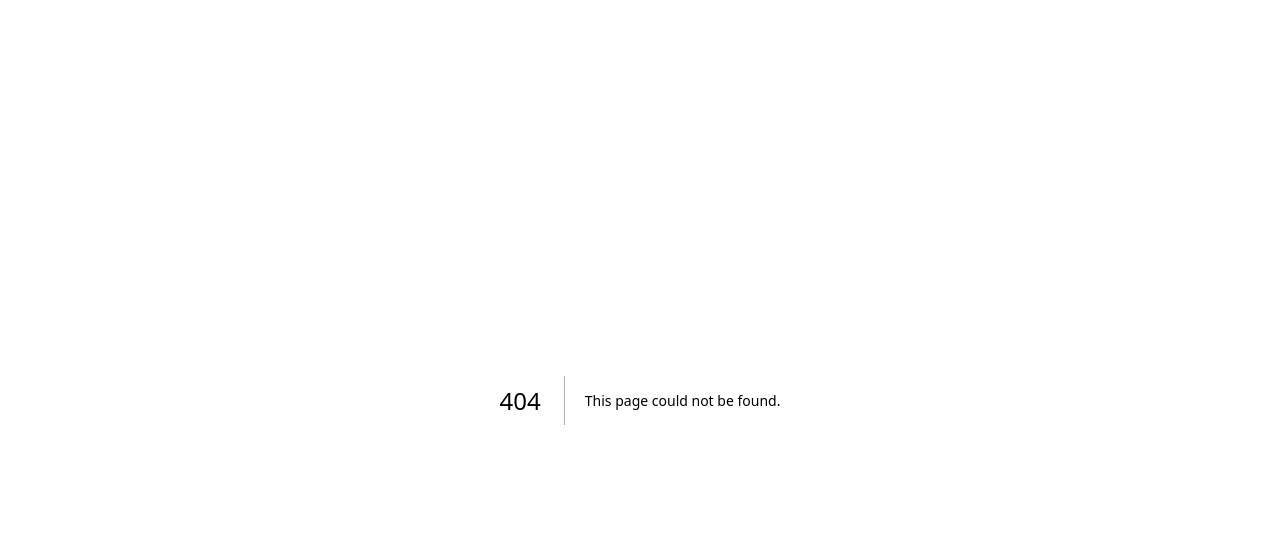
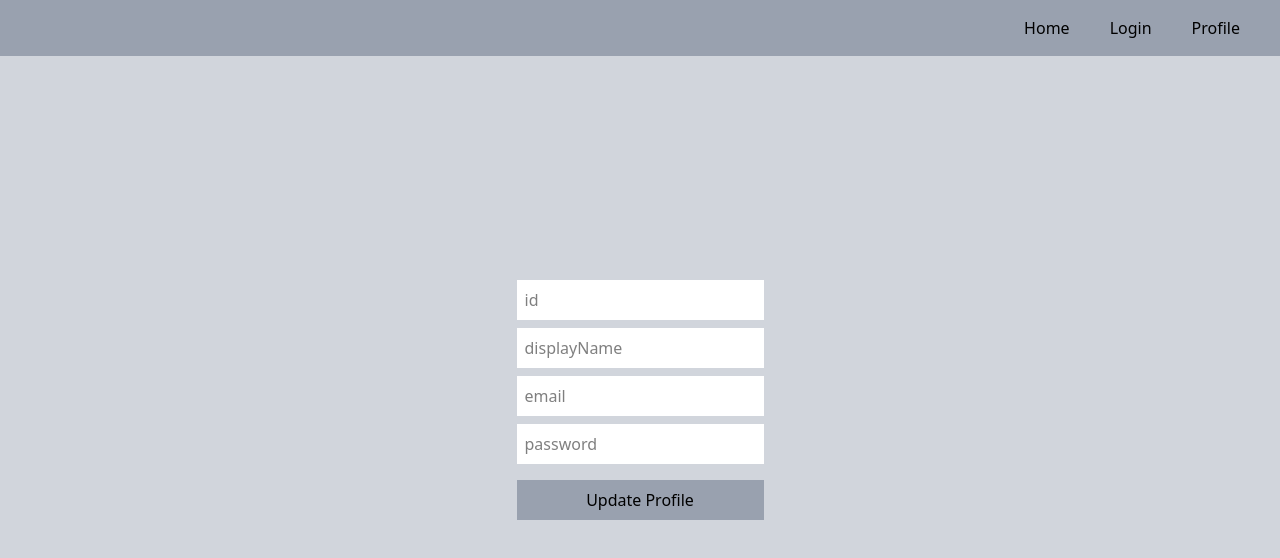
Before and after one commit to yeo-hyeonseok/practice_authjs, a Next.js app: page /profile in a window 1280 px wide. Before the commit this address had no page. Shown: the top 558 px of the page. Built offline with nearby package versions, Linux system fonts and the light colour scheme.

Commit message:
[ADD] 페이지 및 컴포넌트 추가
- 로그인, 회원가입, 프로필 페이지 추가
- Header, TextInput 컴포넌트 추가

```diff
--- a/app/layout.tsx
+++ b/app/layout.tsx
@@ -1,5 +1,6 @@
 import type { Metadata } from 'next'
 import './globals.css'
+import Header from '@/components/Header'
 
 export const metadata: Metadata = {
   title: 'Practice Auth.js',
@@ -13,7 +14,12 @@ export default function RootLayout({
 }>) {
   return (
     <html lang="en">
-      <body>{children}</body>
+      <body className="bg-gray-300">
+        <Header className="fixed" />
+        <div className="flex h-[100dvh] flex-col items-center justify-center">
+          {children}
+        </div>
+      </body>
     </html>
   )
 }
--- /dev/null
+++ b/app/login/page.tsx
@@ -0,0 +1,21 @@
+import Link from 'next/link'
+import TextInput from '@/components/TextInput'
+
+export default function LoginPage() {
+  return (
+    <div className="flex flex-col items-center gap-4">
+      <form className="flex gap-2">
+        <div className="flex flex-col gap-2">
+          <TextInput name="id" />
+          <TextInput name="password" />
+        </div>
+        <button className="cursor-pointer bg-gray-400 px-3">Sign in</button>
+      </form>
+      <Link
+        className="underline"
+        href="/register">
+        Sign up
+      </Link>
+    </div>
+  )
+}
--- a/app/page.tsx
+++ b/app/page.tsx
@@ -1,3 +1,3 @@
 export default function Home() {
-  return <h1>Auth.js</h1>
+  return <div>Main</div>
 }
--- /dev/null
+++ b/app/profile/page.tsx
@@ -0,0 +1,19 @@
+import TextInput from '@/components/TextInput'
+
+export default function ProfilePage() {
+  return (
+    <div>
+      <form className="flex flex-col items-center gap-4">
+        <div className="flex flex-col gap-2">
+          <TextInput name="id" />
+          <TextInput name="displayName" />
+          <TextInput name="email" />
+          <TextInput name="password" />
+        </div>
+        <button className="w-full cursor-pointer bg-gray-400 py-2">
+          Update Profile
+        </button>
+      </form>
+    </div>
+  )
+}
--- /dev/null
+++ b/app/register/page.tsx
@@ -0,0 +1,19 @@
+import TextInput from '@/components/TextInput'
+
+export default function RegisterPage() {
+  return (
+    <div>
+      <form className="flex flex-col items-center gap-4">
+        <div className="flex flex-col gap-2">
+          <TextInput name="id" />
+          <TextInput name="displayName" />
+          <TextInput name="email" />
+          <TextInput name="password" />
+        </div>
+        <button className="w-full cursor-pointer bg-gray-400 py-2">
+          Sign up
+        </button>
+      </form>
+    </div>
+  )
+}
--- /dev/null
+++ b/components/Header.tsx
@@ -0,0 +1,34 @@
+import Link from 'next/link'
+
+interface Props {
+  className?: string
+}
+
+export default function Header({ className }: Props) {
+  const links = [
+    {
+      href: '/',
+      label: 'Home'
+    },
+    {
+      href: '/login',
+      label: 'Login'
+    },
+    {
+      href: '/profile',
+      label: 'Profile'
+    }
+  ]
+
+  return (
+    <nav className={`${className} w-full`}>
+      <ul className="flex justify-end gap-10 bg-gray-400 p-4 px-10 font-medium">
+        {links.map(link => (
+          <li key={link.href}>
+            <Link href={link.href}>{link.label}</Link>
+          </li>
+        ))}
+      </ul>
+    </nav>
+  )
+}
--- /dev/null
+++ b/components/TextInput.tsx
@@ -0,0 +1,19 @@
+interface Props {
+  className?: string
+  name?: string
+  value?: string
+  onChange?: React.ChangeEventHandler<HTMLInputElement>
+}
+
+export default function TextInput({ className, name, value, onChange }: Props) {
+  return (
+    <input
+      className={`${className} bg-white p-2`}
+      onChange={onChange}
+      type="text"
+      name={name}
+      placeholder={name}
+      value={value}
+    />
+  )
+}
```
